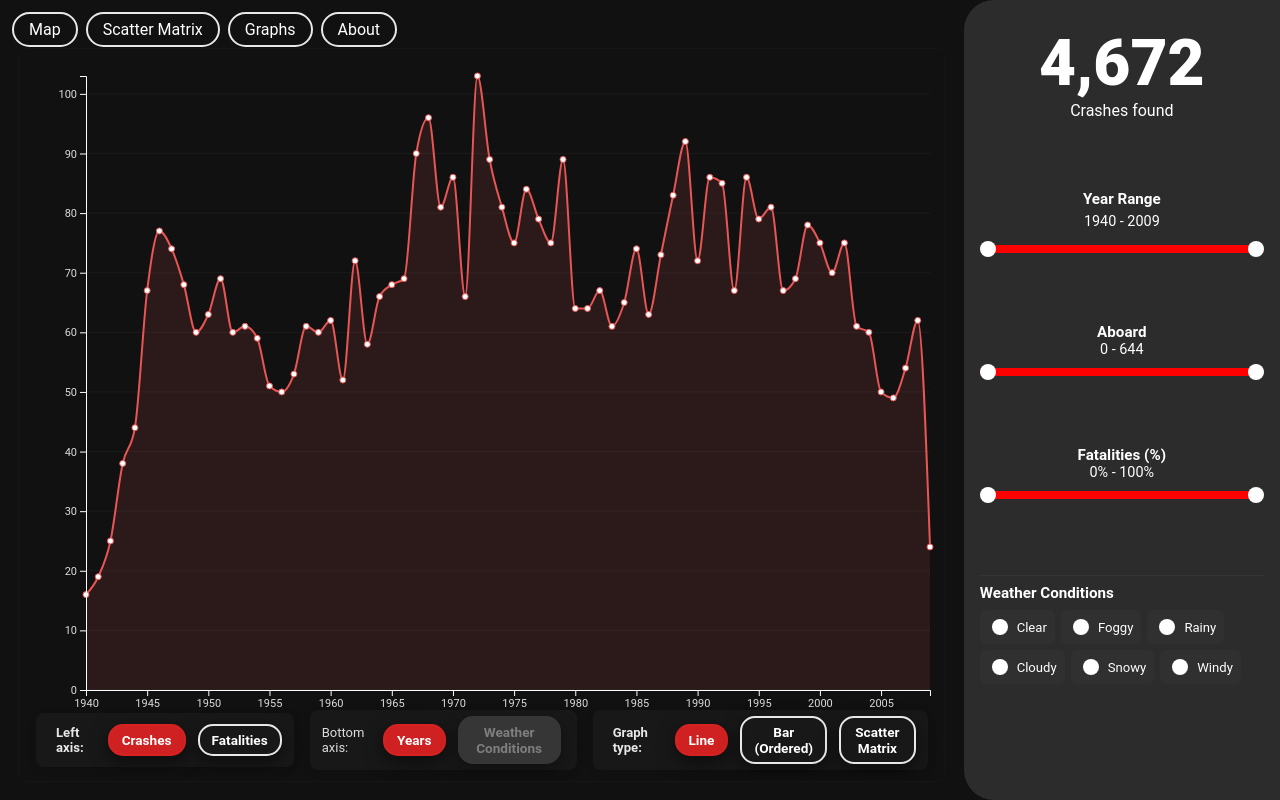
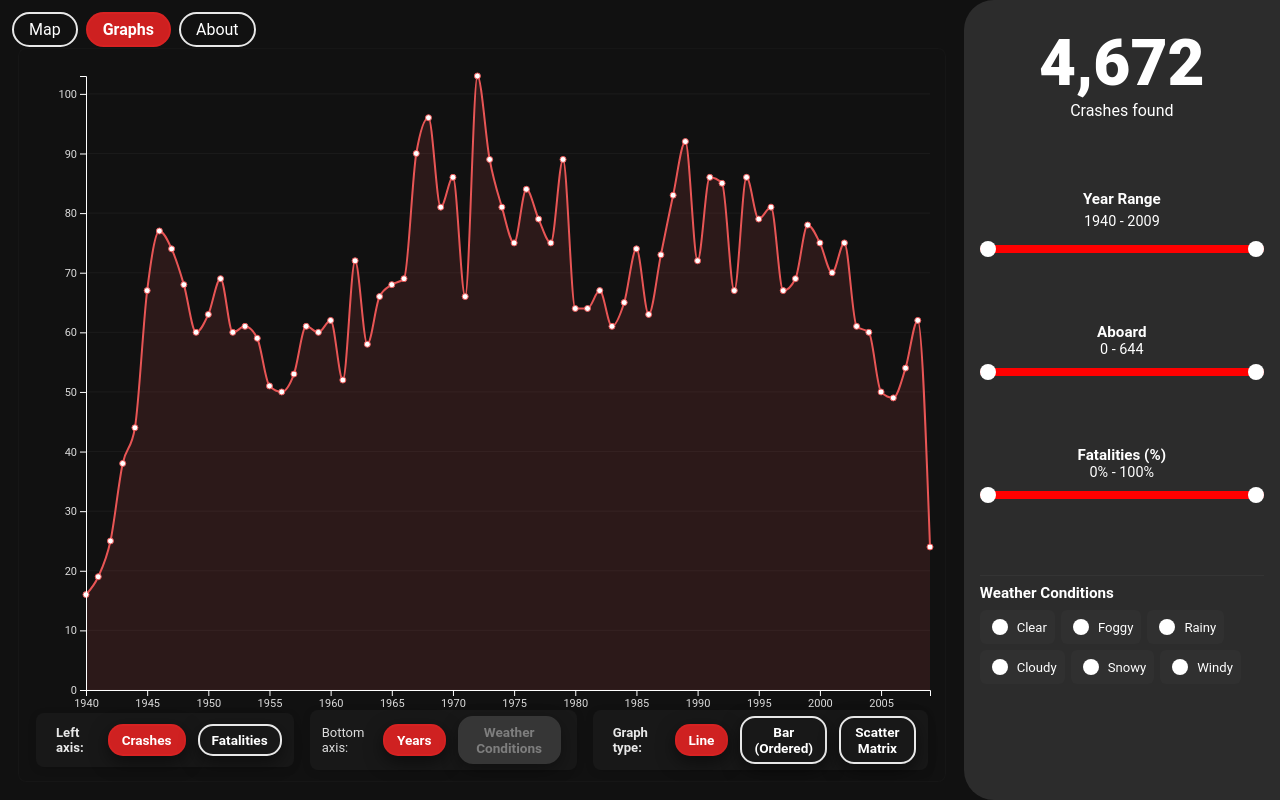
Before and after one commit to miguelgambao/VI-Project, a plain HTML site: page html/graphs.html in a window 1280 px wide. Drawn offline with nearby package versions, Linux system fonts and the light colour scheme.

Commit message:
updated nav

```diff
--- a/css/nav.css
+++ b/css/nav.css
@@ -26,3 +26,12 @@
   color: #fff;
   transition: 0.2s;
 }
+
+.topNav .navBtn.active {
+  background: rgba(218, 34, 34, 0.95);
+  border: 2px solid rgba(218, 34, 34, 0.95);
+  color: #fff;
+  font-weight: bold;
+  pointer-events: none;
+  transition: 0.2s;
+}
--- a/html/graphs.html
+++ b/html/graphs.html
@@ -13,10 +13,9 @@
       <div id="mapWrap" class="mapWrap">
         <!-- top-left nav (same as map page) -->
         <nav class="topNav" aria-label="Primary">
-          <a class="navBtn" href="../index.html">Map</a>
-          <a class="navBtn" href="scatterplot.html">Scatter Matrix</a>
-          <a class="navBtn" href="graphs.html">Graphs</a>
-          <a class="navBtn" href="about.html">About</a>
+             <a class="navBtn" href="../index.html">Map</a>
+             <a class="navBtn active" href="graphs.html">Graphs</a>
+             <a class="navBtn" href="about.html">About</a>
         </nav>
 
         <!-- Single chart area (replaces the map) -->
```
Also changed, not shown: html/about.html (+1 -2 lines), html/scatterplot.html (+0 -1 lines), index.html (+1 -2 lines).
